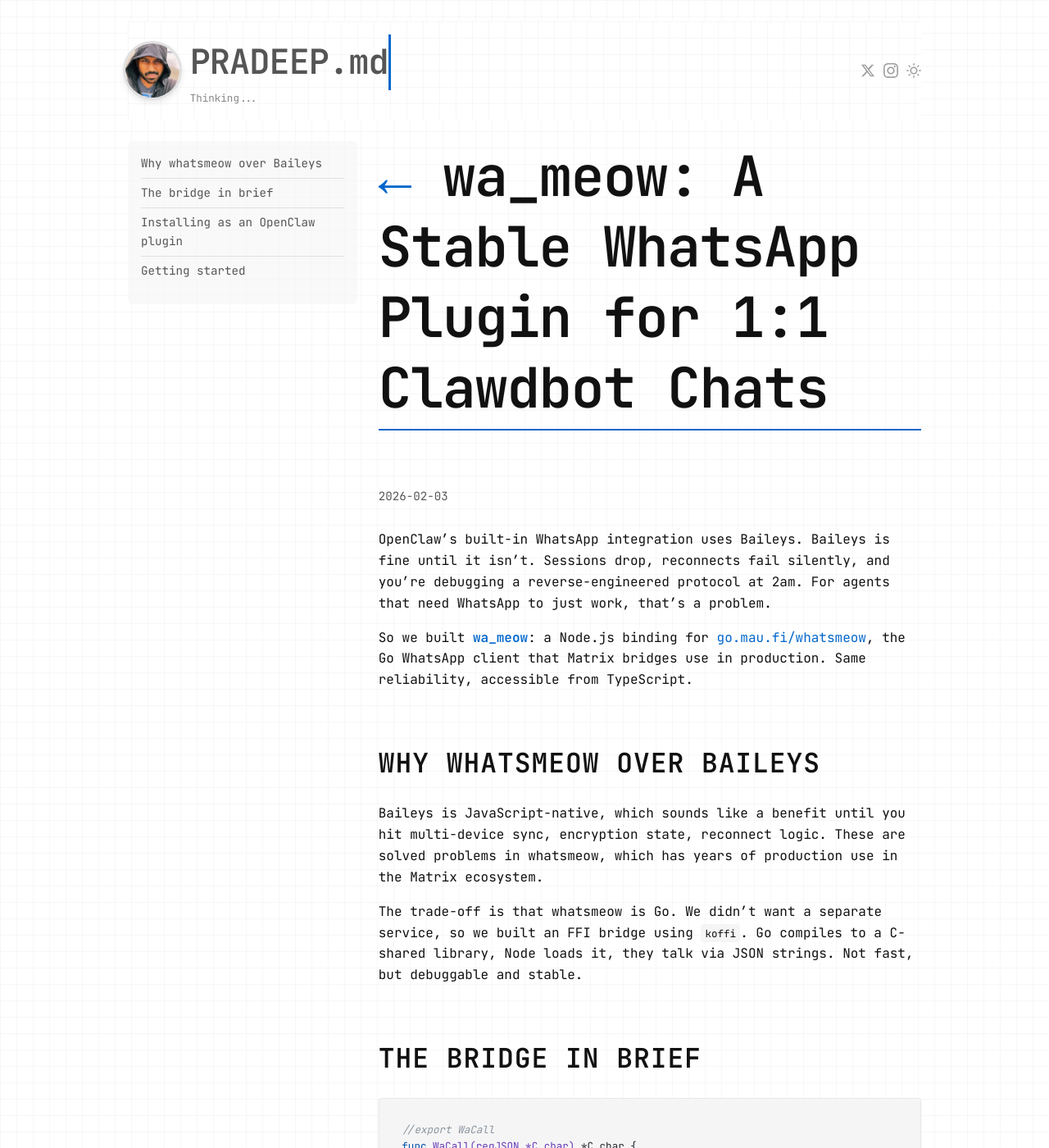
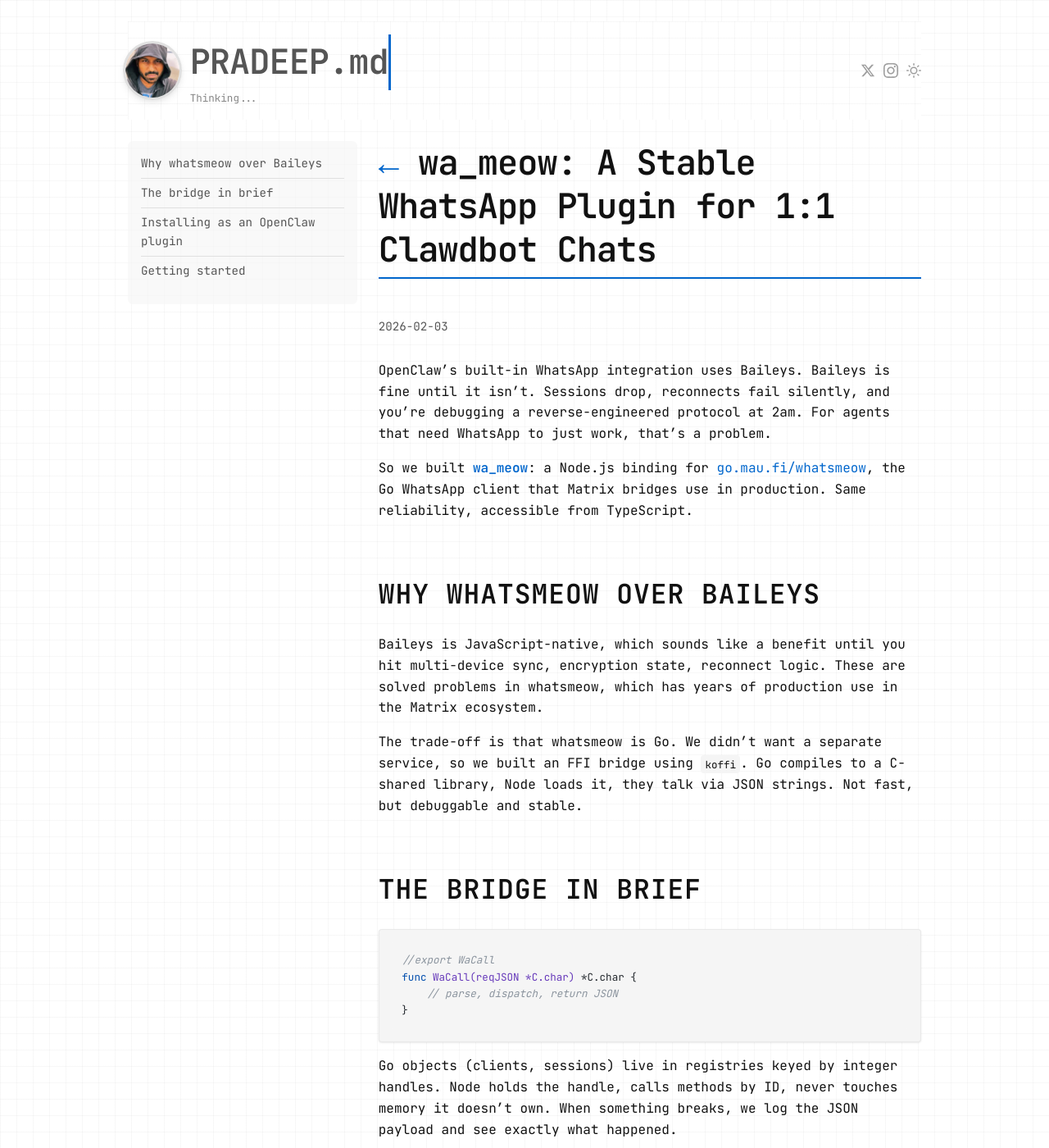
Before and after one commit to skyfallsin/skyfallsin.github.io, a Jekyll site: the page built from _posts/2026-02-03-wa-meow-whatsapp-bridge.md, in a window 1280 px wide and 1400 px high. Shown: the whole window at 82% size. Built offline with Jekyll 4.4.1, drawn with Linux system fonts in a browser that asks for light colours; nearby versions of some CDN libraries.

Commit message:
post title: step down to title1

```diff
--- a/_layouts/default.html
+++ b/_layouts/default.html
@@ -814,7 +814,7 @@
     }
     .post-layout article h1:first-child {
       margin-top: 0;
-      font-size: var(--lk-font-display1);
+      font-size: var(--lk-font-title1);
     }
     @media (min-width: 1200px) {
       body:has(.post-layout) {
```
